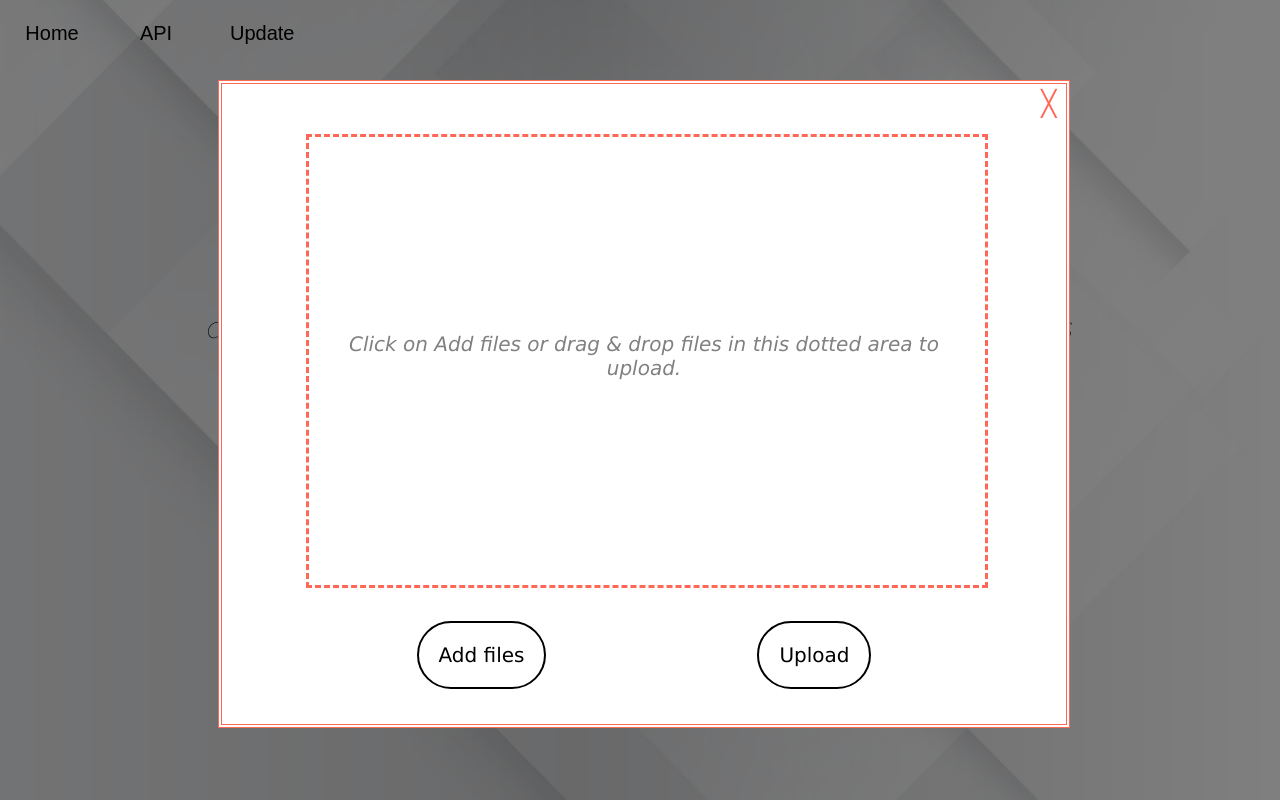
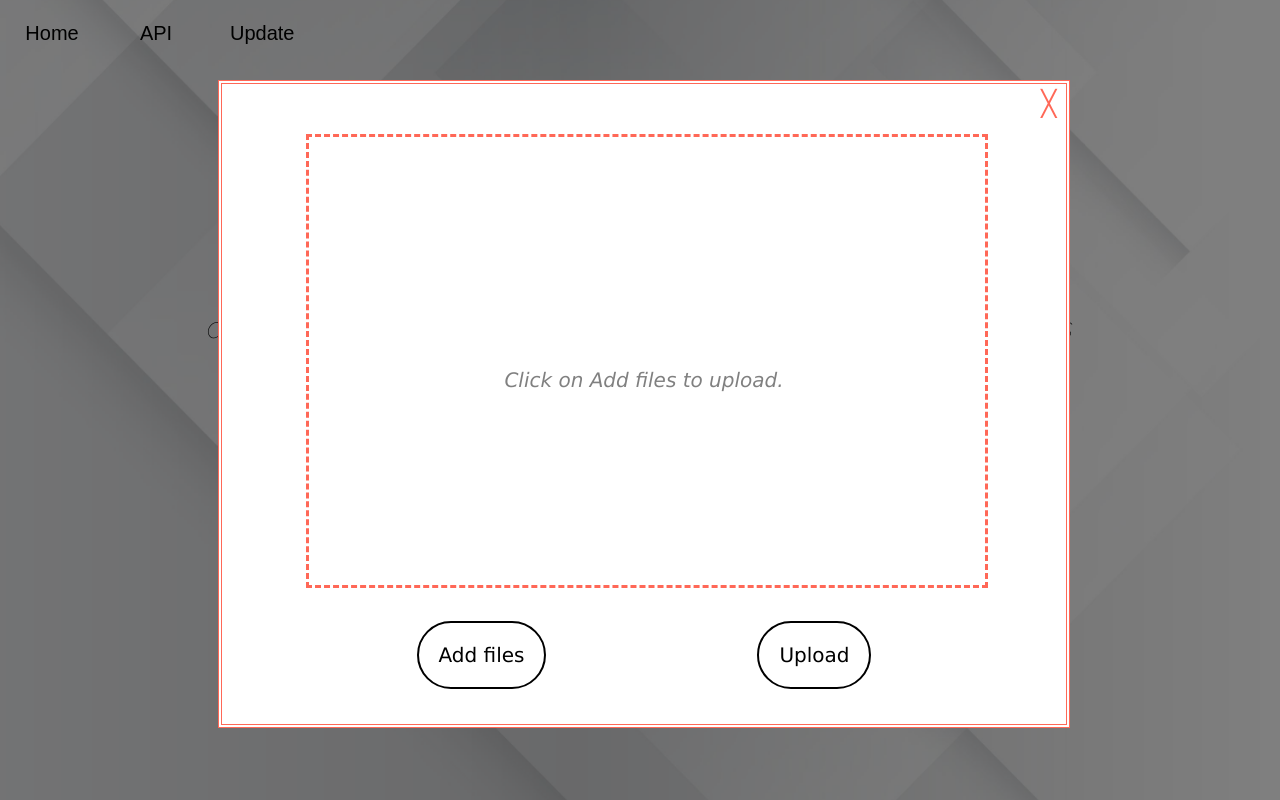
Before and after one commit to 1nvisibilia/TSatellite, a website: page front-end/index.html in a window 1280 px wide. Both pictures are taken after a click on the element "Upload Files". Drawn offline with Linux system fonts and the light colour scheme.

Commit message:
Add files via upload

```diff
--- a/front-end/index.html
+++ b/front-end/index.html
@@ -25,7 +25,7 @@
       <div id="close-upload">╳</div>
       <input id="file-input" type="file" multiple>
       <div id="upload-pool">
-         <span>Click on Add files or drag & drop files in this dotted area to upload.</span>
+         <span>Click on Add files to upload.</span>
          <div id="upload-list"></div>
       </div>
       <div id="upload-buttons">
```
